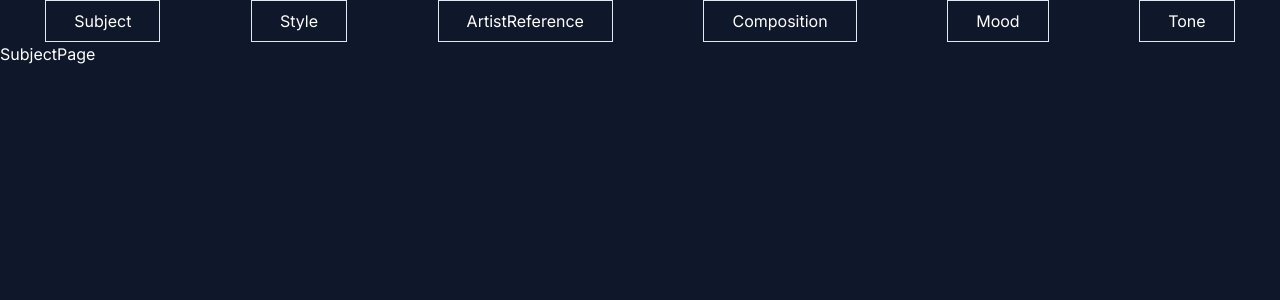
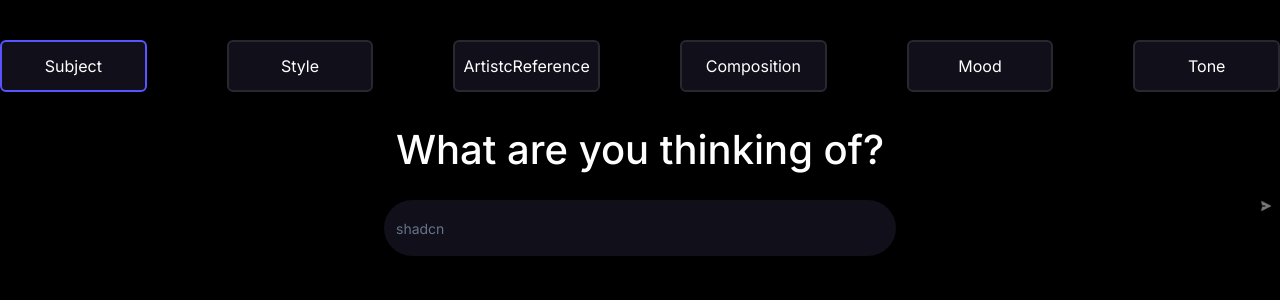
Before and after one commit to Medici-Mansion/imaginer, a Next.js app: page /subject in a window 1280 px wide. Shown: the top 300 px of the page. Built offline with nearby package versions, Linux system fonts and the light colour scheme.

Commit message:
checkout

```diff
--- a/app/(routes)/layout.tsx
+++ b/app/(routes)/layout.tsx
@@ -3,7 +3,7 @@ import { PropsWithChildren } from "react";
 
 const RootLayout = ({ children }: PropsWithChildren) => {
   return (
-    <div className="bg-slate-900 h-full text-white">
+    <div className="h-full text-white">
       <Navigation />
       {children}
     </div>
--- a/app/(routes)/subject/page.tsx
+++ b/app/(routes)/subject/page.tsx
@@ -1,5 +1,65 @@
+"use client";
+
+import { zodResolver } from "@hookform/resolvers/zod";
+import { useForm } from "react-hook-form";
+import * as z from "zod";
+import Image from "next/image";
+
+import {
+  Form,
+  FormControl,
+  FormField,
+  FormItem,
+  FormLabel,
+  FormMessage,
+} from "@/components/ui/form";
+import { Input } from "@/components/ui/input";
+
+const formSchema = z.object({
+  think: z.string().min(1),
+});
+
 const SubjectPage = () => {
-  return <div>SubjectPage</div>;
+  const form = useForm<z.infer<typeof formSchema>>({
+    resolver: zodResolver(formSchema),
+    defaultValues: {
+      think: "",
+    },
+  });
+
+  const onSubmit = (values: z.infer<typeof formSchema>) => {
+    console.log(values);
+  };
+
+  return (
+    <div>
+      <Form {...form}>
+        <form onSubmit={form.handleSubmit(onSubmit)} className="space-y-8">
+          <FormField
+            control={form.control}
+            name="think"
+            render={({ field }) => (
+              <FormItem className="pt-7 space-y-5">
+                <FormLabel className="text-bold flex justify-center text-[#FFF] text-[40px]">
+                  What are you thinking of?
+                </FormLabel>
+                <FormControl>
+                  <Input
+                    placeholder="shadcn"
+                    {...field}
+                    className="m-auto w-[40%] bg-[#110F19] py-7 rounded-full border-none"
+                    rightIcon
+                  />
+                </FormControl>
+
+                <FormMessage />
+              </FormItem>
+            )}
+          />
+        </form>
+      </Form>
+    </div>
+  );
 };
 
 export default SubjectPage;
--- a/app/globals.css
+++ b/app/globals.css
@@ -6,6 +6,7 @@ html,
 body,
 :root {
   height: 100%;
+  background: #000000;
 }
 
 @layer base {
--- a/components/navigation.tsx
+++ b/components/navigation.tsx
@@ -1,3 +1,5 @@
+"use client";
+
 import { cn } from "@/lib/utils";
 
 interface Navigation {
@@ -7,9 +9,9 @@ interface Navigation {
 }
 
 const NavigationList: Navigation[] = [
-  { title: "Subject", href: "/subject", active: false },
+  { title: "Subject", href: "/subject", active: true },
   { title: "Style", href: "/style", active: false },
-  { title: `ArtistReference`, href: "/artistiReference", active: false },
+  { title: `ArtistcReference`, href: "/artistiReference", active: false },
   { title: "Composition", href: "/composition", active: false },
   { title: "Mood", href: "/mood", active: false },
   { title: "Tone", href: "/tone", active: false },
@@ -17,11 +19,14 @@ const NavigationList: Navigation[] = [
 
 const Navigation = () => {
   return (
-    <div className="flex items-center justify-around">
+    <div className="flex items-center justify-center gap-x-20 pt-10">
       {NavigationList.map((item) => (
         <div
-          key={`${item.title} ${item.href}`}
-          className={cn("border px-7 py-2")}
+          key={item.title}
+          className={cn(
+            "bg-[#110F19] w-[180px] border-2 border-[#292730] rounded-md py-3 text-center cursor-pointer",
+            item.active ? "border-[#5854FF]" : ""
+          )}
         >
           {item.title}
         </div>
--- /dev/null
+++ b/components/ui/button.tsx
@@ -0,0 +1,56 @@
+import * as React from "react"
+import { Slot } from "@radix-ui/react-slot"
+import { cva, type VariantProps } from "class-variance-authority"
+
+import { cn } from "@/lib/utils"
+
+const buttonVariants = cva(
+  "inline-flex items-center justify-center whitespace-nowrap rounded-md text-sm font-medium ring-offset-background transition-colors focus-visible:outline-none focus-visible:ring-2 focus-visible:ring-ring focus-visible:ring-offset-2 disabled:pointer-events-none disabled:opacity-50",
+  {
+    variants: {
+      variant: {
+        default: "bg-primary text-primary-foreground hover:bg-primary/90",
+        destructive:
+          "bg-destructive text-destructive-foreground hover:bg-destructive/90",
+        outline:
+          "border border-input bg-background hover:bg-accent hover:text-accent-foreground",
+        secondary:
+          "bg-secondary text-secondary-foreground hover:bg-secondary/80",
+        ghost: "hover:bg-accent hover:text-accent-foreground",
+        link: "text-primary underline-offset-4 hover:underline",
+      },
+      size: {
+        default: "h-10 px-4 py-2",
+        sm: "h-9 rounded-md px-3",
+        lg: "h-11 rounded-md px-8",
+        icon: "h-10 w-10",
+      },
+    },
+    defaultVariants: {
+      variant: "default",
+      size: "default",
+    },
+  }
+)
+
+export interface ButtonProps
+  extends React.ButtonHTMLAttributes<HTMLButtonElement>,
+    VariantProps<typeof buttonVariants> {
+  asChild?: boolean
+}
+
+const Button = React.forwardRef<HTMLButtonElement, ButtonProps>(
+  ({ className, variant, size, asChild = false, ...props }, ref) => {
+    const Comp = asChild ? Slot : "button"
+    return (
+      <Comp
+        className={cn(buttonVariants({ variant, size, className }))}
+        ref={ref}
+        {...props}
+      />
+    )
+  }
+)
+Button.displayName = "Button"
+
+export { Button, buttonVariants }
--- /dev/null
+++ b/components/ui/form.tsx
@@ -0,0 +1,176 @@
+import * as React from "react"
+import * as LabelPrimitive from "@radix-ui/react-label"
+import { Slot } from "@radix-ui/react-slot"
+import {
+  Controller,
+  ControllerProps,
+  FieldPath,
+  FieldValues,
+  FormProvider,
+  useFormContext,
+} from "react-hook-form"
+
+import { cn } from "@/lib/utils"
+import { Label } from "@/components/ui/label"
+
+const Form = FormProvider
+
+type FormFieldContextValue<
+  TFieldValues extends FieldValues = FieldValues,
+  TName extends FieldPath<TFieldValues> = FieldPath<TFieldValues>
+> = {
+  name: TName
+}
+
+const FormFieldContext = React.createContext<FormFieldContextValue>(
+  {} as FormFieldContextValue
+)
+
+const FormField = <
+  TFieldValues extends FieldValues = FieldValues,
+  TName extends FieldPath<TFieldValues> = FieldPath<TFieldValues>
+>({
+  ...props
+}: ControllerProps<TFieldValues, TName>) => {
+  return (
+    <FormFieldContext.Provider value={{ name: props.name }}>
+      <Controller {...props} />
+    </FormFieldContext.Provider>
+  )
+}
+
+const useFormField = () => {
+  const fieldContext = React.useContext(FormFieldContext)
+  const itemContext = React.useContext(FormItemContext)
+  const { getFieldState, formState } = useFormContext()
+
+  const fieldState = getFieldState(fieldContext.name, formState)
+
+  if (!fieldContext) {
+    throw new Error("useFormField should be used within <FormField>")
+  }
+
+  const { id } = itemContext
+
+  return {
+    id,
+    name: fieldContext.name,
+    formItemId: `${id}-form-item`,
+    formDescriptionId: `${id}-form-item-description`,
+    formMessageId: `${id}-form-item-message`,
+    ...fieldState,
+  }
+}
+
+type FormItemContextValue = {
+  id: string
+}
+
+const FormItemContext = React.createContext<FormItemContextValue>(
+  {} as FormItemContextValue
+)
+
+const FormItem = React.forwardRef<
+  HTMLDivElement,
+  React.HTMLAttributes<HTMLDivElement>
+>(({ className, ...props }, ref) => {
+  const id = React.useId()
+
+  return (
+    <FormItemContext.Provider value={{ id }}>
+      <div ref={ref} className={cn("space-y-2", className)} {...props} />
+    </FormItemContext.Provider>
+  )
+})
+FormItem.displayName = "FormItem"
+
+const FormLabel = React.forwardRef<
+  React.ElementRef<typeof LabelPrimitive.Root>,
+  React.ComponentPropsWithoutRef<typeof LabelPrimitive.Root>
+>(({ className, ...props }, ref) => {
+  const { error, formItemId } = useFormField()
+
+  return (
+    <Label
+      ref={ref}
+      className={cn(error && "text-destructive", className)}
+      htmlFor={formItemId}
+      {...props}
+    />
+  )
+})
+FormLabel.displayName = "FormLabel"
+
+const FormControl = React.forwardRef<
+  React.ElementRef<typeof Slot>,
+  React.ComponentPropsWithoutRef<typeof Slot>
+>(({ ...props }, ref) => {
+  const { error, formItemId, formDescriptionId, formMessageId } = useFormField()
+
+  return (
+    <Slot
+      ref={ref}
+      id={formItemId}
+      aria-describedby={
+        !error
+          ? `${formDescriptionId}`
+          : `${formDescriptionId} ${formMessageId}`
+      }
+      aria-invalid={!!error}
+      {...props}
+    />
+  )
+})
+FormControl.displayName = "FormControl"
+
+const FormDescription = React.forwardRef<
+  HTMLParagraphElement,
+  React.HTMLAttributes<HTMLParagraphElement>
+>(({ className, ...props }, ref) => {
+  const { formDescriptionId } = useFormField()
+
+  return (
+    <p
+      ref={ref}
+      id={formDescriptionId}
+      className={cn("text-sm text-muted-foreground", className)}
+      {...props}
+    />
+  )
+})
+FormDescription.displayName = "FormDescription"
+
+const FormMessage = React.forwardRef<
+  HTMLParagraphElement,
+  React.HTMLAttributes<HTMLParagraphElement>
+>(({ className, children, ...props }, ref) => {
+  const { error, formMessageId } = useFormField()
+  const body = error ? String(error?.message) : children
+
+  if (!body) {
+    return null
+  }
+
+  return (
+    <p
+      ref={ref}
+      id={formMessageId}
+      className={cn("text-sm font-medium text-destructive", className)}
+      {...props}
+    >
+      {body}
+    </p>
+  )
+})
+FormMessage.displayName = "FormMessage"
+
+export {
+  useFormField,
+  Form,
+  FormItem,
+  FormLabel,
+  FormControl,
+  FormDescription,
+  FormMessage,
+  FormField,
+}
--- /dev/null
+++ b/components/ui/input.tsx
@@ -0,0 +1,42 @@
+import * as React from "react";
+import Image from "next/image";
+
+import { cn } from "@/lib/utils";
+
+export interface InputProps
+  extends React.InputHTMLAttributes<HTMLInputElement> {
+  rightIcon: boolean;
+}
+
+const Input = React.forwardRef<HTMLInputElement, InputProps>(
+  ({ className, type, rightIcon, ...props }, ref) => {
+    return (
+      <div className="relative">
+        <div className="flex relative">
+          <input
+            type={type}
+            className={cn(
+              "flex h-10 w-full rounded-md border border-input bg-background px-3 py-2 text-sm ring-offset-background file:border-0 file:bg-transparent file:text-sm file:font-medium placeholder:text-muted-foreground focus-visible:outline-none focus-visible:ring-2 focus-visible:ring-ring focus-visible:ring-offset-2 disabled:cursor-not-allowed disabled:opacity-50",
+              className
+            )}
+            ref={ref}
+            {...props}
+          />
+          {rightIcon && (
+            <Image
+              src={"/images/send.png"}
+              width={20}
+              height={20}
+              alt="send"
+              className="absolute right-0 flex items-center pr-2 cursor-pointer"
+            />
+          )}
+        </div>
+      </div>
+    );
+  }
+);
+
+Input.displayName = "Input";
+
+export { Input };
--- /dev/null
+++ b/components/ui/label.tsx
@@ -0,0 +1,26 @@
+"use client"
+
+import * as React from "react"
+import * as LabelPrimitive from "@radix-ui/react-label"
+import { cva, type VariantProps } from "class-variance-authority"
+
+import { cn } from "@/lib/utils"
+
+const labelVariants = cva(
+  "text-sm font-medium leading-none peer-disabled:cursor-not-allowed peer-disabled:opacity-70"
+)
+
+const Label = React.forwardRef<
+  React.ElementRef<typeof LabelPrimitive.Root>,
+  React.ComponentPropsWithoutRef<typeof LabelPrimitive.Root> &
+    VariantProps<typeof labelVariants>
+>(({ className, ...props }, ref) => (
+  <LabelPrimitive.Root
+    ref={ref}
+    className={cn(labelVariants(), className)}
+    {...props}
+  />
+))
+Label.displayName = LabelPrimitive.Root.displayName
+
+export { Label }
```
Also changed, not shown: package.json (+6 -1 lines), public/images/send.png (added), 1 other file (tests, documents, lock files or other folders).
